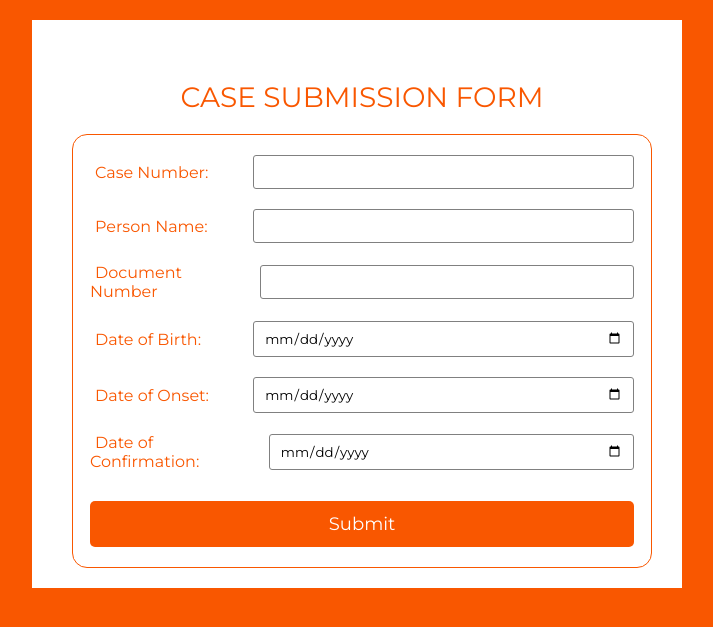
After one commit to HologramPeter/COMP3297-SSE-Finder, a Python web app: template SSE Finder/cases/templates/cases/case.html in a window 1280 px wide. The commit adds this page. Shown: the top 627 px of the page, without its empty margins (283-996 px from the left). Run offline with Jinja, Linux system fonts and the light colour scheme; the template is opened without the code that fills it, so the values that code supplies are empty.

Commit message:
update form template

```diff
--- /dev/null
+++ b/SSE Finder/cases/templates/cases/case.html
@@ -0,0 +1,46 @@
+<!DOCTYPE html>
+<html lang="en">
+<head>
+    <meta charset="UTF-8">
+    <meta http-equiv="X-UA-Compatible" content="IE=edge">
+    <meta name="viewport" content="width=device-width, initial-scale=1.0">
+    <title>Case Submit From</title>
+    <link rel="stylesheet" href="static/form.css">
+</head>
+<body>
+    <div class="wrapper">
+        <div class="title">
+            <p>Case Submission Form</p>
+        </div>
+        <div class="form">
+            <div class="inputfield">
+                <label for="case_number"><span>Case Number:</span></label>
+                <input type="text" class="input" name="case_number">
+            </div>
+            <div class="inputfield">
+                <label for="person_name"><span>Person Name:</span></label>
+                <input type="text" class="input" name="person_name">
+            </div>
+            <div class="inputfield">
+                <label for="document_number"><span>Document Number</span></label>
+                <input type="text" class="input" name="document_number">
+            </div>
+            <div class="inputfield">
+                <label for="date_of_birth"><span>Date of Birth:</span></label>
+                <input type="date" class="input" name="date_of_birth">
+            </div>
+            <div class="inputfield">
+                <label for="date_of_onset"><span>Date of Onset:</span></label>
+                <input type="date" class="input" name="date_of_onset">
+            </div>
+            <div class="inputfield">
+                <label for="date_of_confirmation"><span>Date of Confirmation:</span></label>
+                <input type="date" class="input" name="date_of_confirmation">
+            </div>
+            <div class="inputfield">
+                <input type="submit" value="Submit" class="btn">
+            </div>
+        </div>
+    </div>
+</body>
+</html>
--- a/SSE Finder/cases/templates/cases/eventForm.html
+++ b/SSE Finder/cases/templates/cases/eventForm.html
@@ -5,7 +5,7 @@
     <meta http-equiv="X-UA-Compatible" content="IE=edge">
     <meta name="viewport" content="width=device-width, initial-scale=1.0">
     <title>Event Form</title>
-    <link rel="stylesheet" href="static/form.css">
+    <link rel="stylesheet" href="static/eventform.css">
 </head>
 <body>
     <div class="wrapper">
--- a/message.txt
+++ b/message.txt
@@ -1,2 +1,5 @@
 comp3297isbad: Updated the model
 comp3297isbad: not yet the do marigation
+
+comp3297isbad: both form of event and case use the same css file
+comp3297isbad: the presentation of x_cord y_cord and address needed to be defined
```
Also changed, not shown: SSE Finder/cases/static/form.css (renamed from SSE Finder/cases/static/eventform.css).
